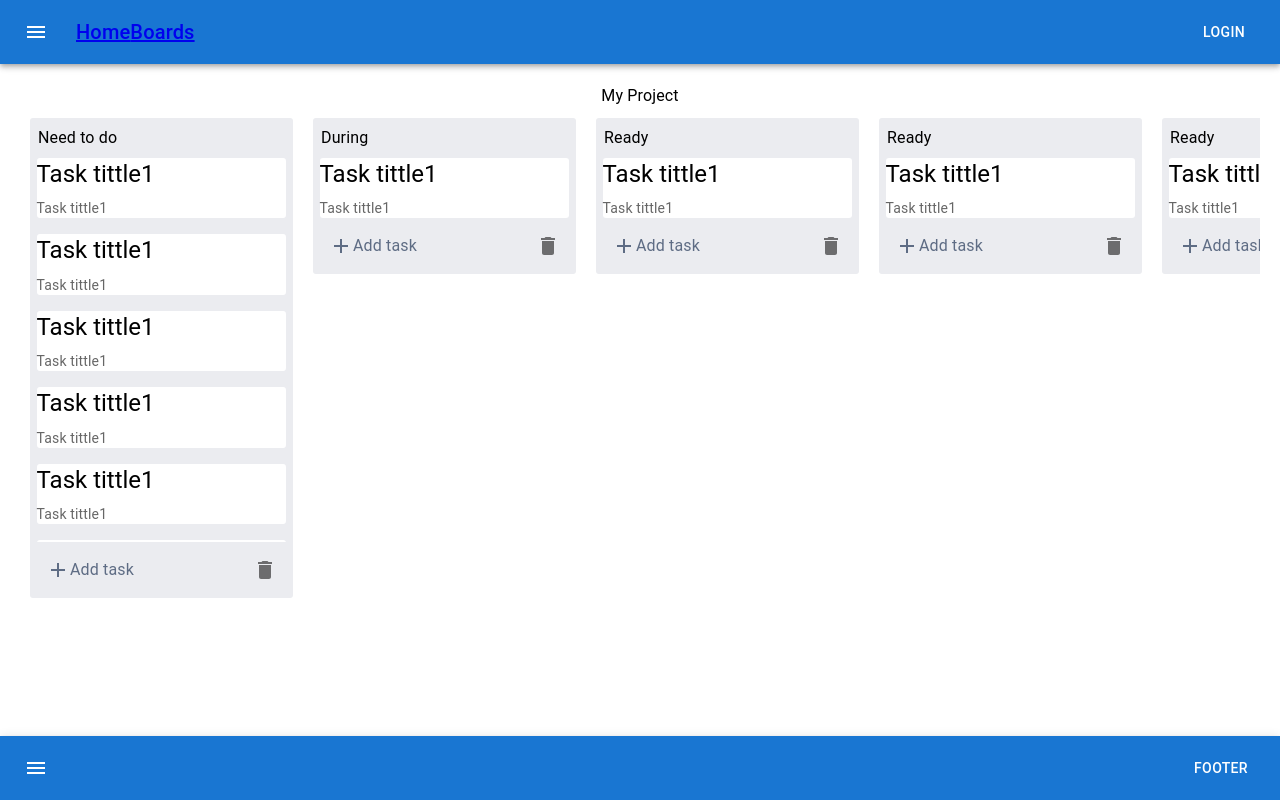
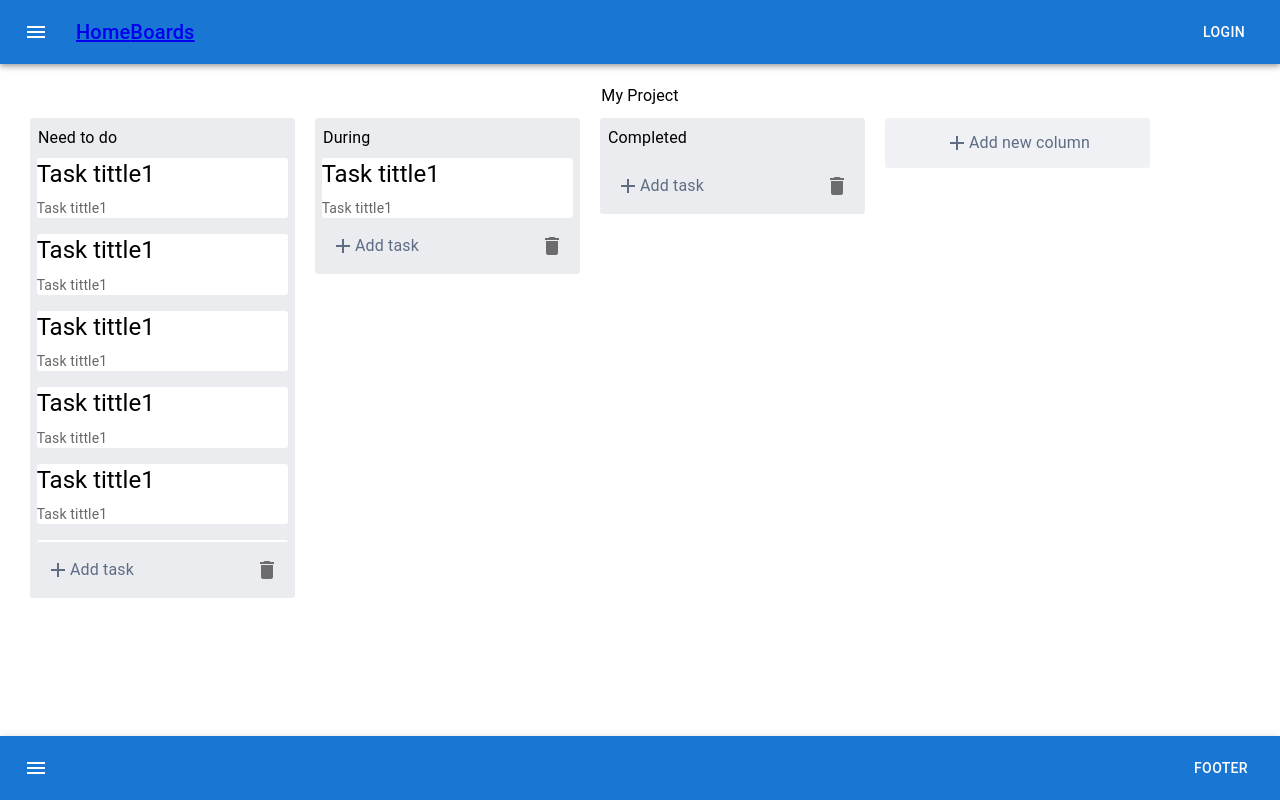
Before and after one commit to ArkhipovAnatoly/project-managment-app, a React (Create React App) app: page /boards in a window 1280 px wide. Built offline with nearby package versions, Linux system fonts and the light colour scheme.

Commit message:
add: function deleteColumn

```diff
--- a/src/app/reducers/useSliceBoardsPage.tsx
+++ b/src/app/reducers/useSliceBoardsPage.tsx
@@ -1,7 +1,7 @@
 import { createSlice, PayloadAction } from '@reduxjs/toolkit';
 
 interface States {
-  dataBoardsPage: Array<BoardsPageState> | never[];
+  dataBoardsPage: Array<BoardsPageState> | never;
 }
 
 interface Task {
@@ -11,7 +11,7 @@ interface Task {
 
 export interface BoardsPageState {
   tittle?: string;
-  tasks?: Array<Task> | never[];
+  tasks?: Array<Task> | never;
 }
 
 const dataBoards = [
@@ -66,31 +66,8 @@ const dataBoards = [
     ],
   },
   {
-    tittle: 'Ready',
-    tasks: [
-      {
-        taskTittle: 'Task tittle1',
-        taskOption: 'Task tittle1',
-      },
-    ],
-  },
-  {
-    tittle: 'Ready',
-    tasks: [
-      {
-        taskTittle: 'Task tittle1',
-        taskOption: 'Task tittle1',
-      },
-    ],
-  },
-  {
-    tittle: 'Ready',
-    tasks: [
-      {
-        taskTittle: 'Task tittle1',
-        taskOption: 'Task tittle1',
-      },
-    ],
+    tittle: 'Completed',
+    tasks: [],
   },
 ];
 
@@ -102,9 +79,19 @@ export const useSliceBoardsPage = createSlice({
   name: 'BoardsPage',
   initialState,
   reducers: {
-    // useExample: (state, action: PayloadAction<boolean>) => {
-    //   state.dataBoardsPage.isLoaded = action.payload;
-    // },
+    addNewColumn: (state, action: PayloadAction<boolean>) => {
+      const emptyColumn = {
+        tittle: 'Some Text',
+        tasks: [],
+      };
+      state.dataBoardsPage.push(emptyColumn);
+    },
+    deleteColumn: (state, action: PayloadAction<number>) => {
+      const deleteOneElement = 1;
+      action.payload === 0
+        ? state.dataBoardsPage.shift()
+        : state.dataBoardsPage.splice(action.payload, deleteOneElement);
+    },
   },
 });
 
--- a/src/pages/BoardsPage/BoardColumns.tsx
+++ b/src/pages/BoardsPage/BoardColumns.tsx
@@ -7,6 +7,7 @@ import Box from '@mui/material/Box';
 import Stack from '@mui/material/Stack';
 import { CardActionArea } from '@material-ui/core';
 import { makeStyles } from '@material-ui/core';
+import { ReducerAction } from 'react';
 
 const useStyles = makeStyles({
   columns: {
@@ -33,7 +34,7 @@ const useStyles = makeStyles({
     },
   },
   column: {
-    minWidth: 263,
+    minWidth: 265,
     maxHeight: '100%',
     backgroundClip: 'content-box',
     margin: '10px',
@@ -48,6 +49,32 @@ const useStyles = makeStyles({
     position: 'relative',
     whiteSpace: 'normal',
     width: '100%',
+  },
+  columnAddOptions: {
+    backgroundColor: '#ebecf0b8',
+    borderRadius: 3,
+    display: 'flex',
+    flexDirection: 'column',
+    maxHeight: '50vh',
+    minHeight: '50px',
+    position: 'relative',
+    whiteSpace: 'normal',
+    width: '100%',
+    alignItems: 'center',
+    justifyContent: 'center',
+    transition: 'all 0.2s',
+    '&:hover': {
+      backgroundColor: '#c2c2c28f',
+      borderRadius: 3,
+      cursor: 'pointer',
+    },
+  },
+  columnAddOptionsText: {
+    width: '100%',
+    height: '100%',
+    display: 'flex',
+    justifyContent: 'center',
+    color: '#5e6c84',
   },
   columnTitle: {
     margin: 5,
@@ -125,6 +152,16 @@ function BoardColumns() {
   const reducers = useSliceBoardsPage.actions;
   const dispatch = useAppDispatch();
 
+  const addNewColumn = () => {
+    dispatch(reducers.addNewColumn(true));
+  };
+
+  const deleteThisColumn = (event: React.MouseEvent) => {
+    const target = event.target as HTMLElement;
+    const currentButtonIndex = Number(target.closest('button')?.dataset.deletecol);
+    dispatch(reducers.deleteColumn(currentButtonIndex));
+  };
+
   return (
     <Box className={classes.columns}>
       {dataBoardsPage.map((column, index) => {
@@ -160,7 +197,7 @@ function BoardColumns() {
                 <Box className={classes.columnAdd}>
                   <AddIcon /> <Typography>Add task</Typography>
                 </Box>
-                <Tooltip title="Delete Column">
+                <Tooltip title="Delete Column" data-deletecol={index} onClick={deleteThisColumn}>
                   <IconButton>
                     <DeleteIcon />
                   </IconButton>
@@ -170,6 +207,13 @@ function BoardColumns() {
           </Box>
         );
       })}
+      <Box className={classes.column}>
+        <Box className={classes.columnAddOptions} onClick={addNewColumn}>
+          <Box className={classes.columnAddOptionsText}>
+            <AddIcon /> <Typography>Add new column</Typography>
+          </Box>
+        </Box>
+      </Box>
     </Box>
   );
 }
```
